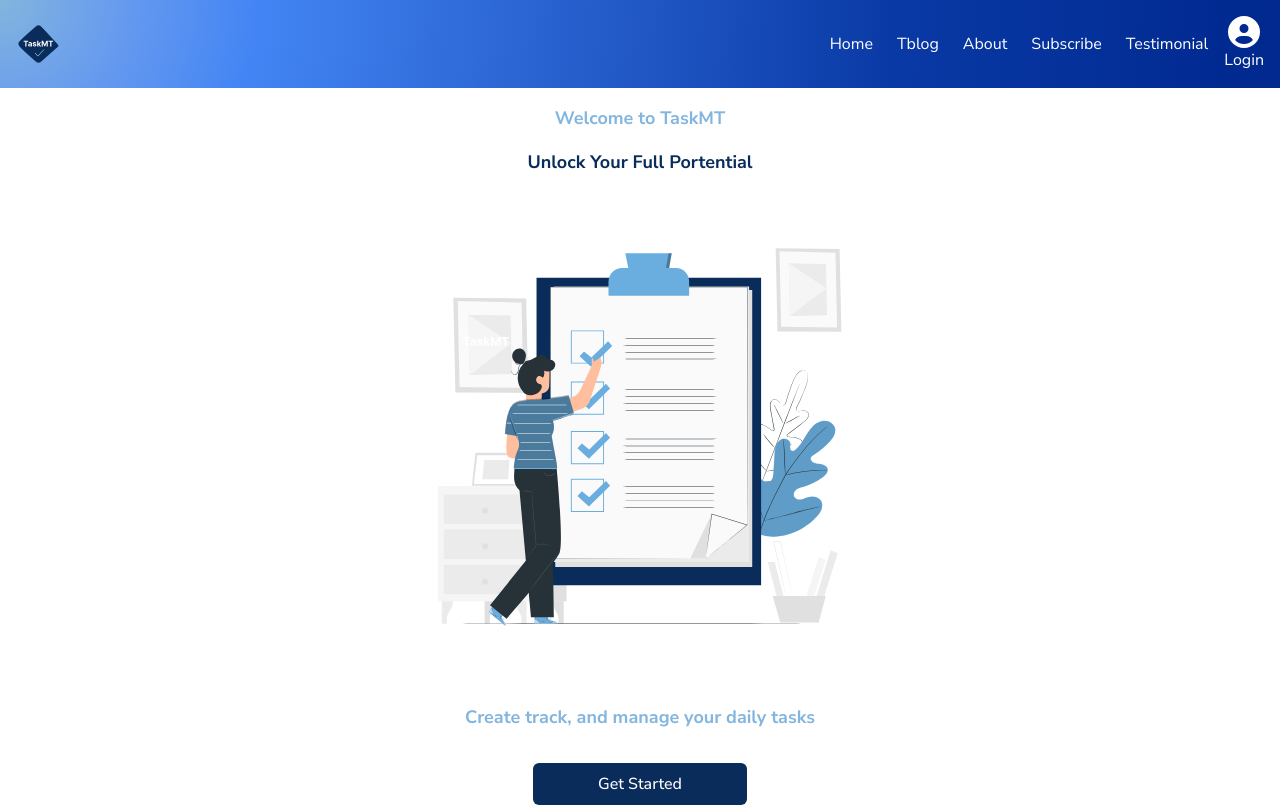
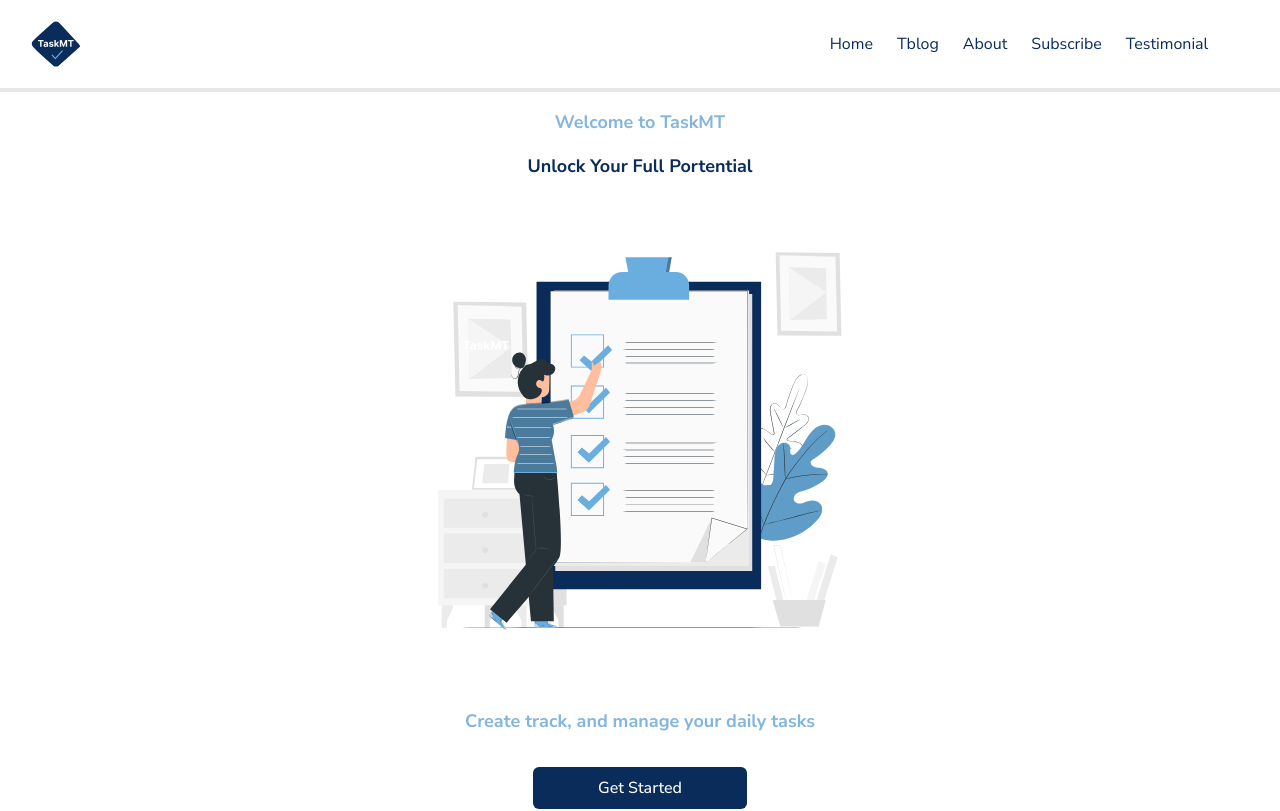
Before and after one commit to Vanessa082/TaskMT, a React (Vite) app in the folder TaskMT_frontend/: page / in a window 1280 px wide. Shown: the top 811 px of the page. Built offline with nearby package versions, Linux system fonts and the light colour scheme; no server answers.

Commit message:
made the navabar of the landing page to be respoonsive and changed the the background color to white

```diff
--- a/TaskMT_frontend/src/Component/Common/Navbar.jsx
+++ b/TaskMT_frontend/src/Component/Common/Navbar.jsx
@@ -33,10 +33,10 @@
   const [menuOpen, setMenuOpen] = useState(false);
 
   return (
-    <nav className="w-full px-4 py-4 flex items-center justify-between bg-custom-gradient text-primary-color lg:text-text-color-1 relative">
+    <nav className="w-full px-4 py-4 flex items-center justify-between bg-text-color-1 text-primary-color lg:text-primary-color relative border-b-4">
       {/* Logo */}
       <Link to="/">
-        <img src={logo} alt="TaskMT logo" className="h-10" />
+        <img src={logo} alt="TaskMT logo" className="h-12 w-20"  />
       </Link>
 
       {/* Hamburger Icon for Mobile */}
@@ -74,7 +74,7 @@
         {/* User Action */}
         {currentUser ? (
           <Link to="/dashboard" className="mt-4 md:mt-0">
-            <div className="user-action-icon flex flex-col items-center text-text-color-1 cursor-pointer">
+            <div className="user-action-icon flex flex-col items-center text-primary-color cursor-pointer">
               <FontAwesomeIcon icon={faUserCircle} size="2x" />
               <span>{currentUser.username}</span>
             </div>
--- a/TaskMT_frontend/src/Pages/dashboard/task/add-task-modal.jsx
+++ b/TaskMT_frontend/src/Pages/dashboard/task/add-task-modal.jsx
@@ -2,7 +2,6 @@
 import { API_BASE_URL } from "../../../constants/constants";
 import { useModalContext } from "../../../providers/context/modal-context";
 import { useDashboardContext } from "../../../providers/context/dashboard-context";
-// import { useNotificationContext } from "../../../providers/context/notification-context"; // Assuming you have a notification context
 
 export default function TaskCreationModal() {
   const [isEditing, setIsEditing] = useState(false);
@@ -10,7 +9,6 @@
 
   const { task, setTask, setTaskModalOpen } = useModalContext();
   const { projects  } = useDashboardContext();
-  // const { notify } = useNotificationContext(); // Assuming you have a notification context
 
   const updateTaskState = (key, value) => {
     setTask((prev) => ({
@@ -40,12 +38,14 @@
         },
         body: JSON.stringify(task),
       });
+      console.log("Response status:", response.status);
 
       if (!response.ok) {
-        throw new Error("Failed to submit the task");
+        throw new Error("Failed to submit the task,");
       }
 
       const result = await response.json();
+      console.log("Result:", result);
       toast.success(`Task ${isEditing ? "updated" : "created"} successfully.`, "success");
       closeModal();
       // Update the project context or refetch tasks here if needed
@@ -126,7 +126,6 @@
               value={task?.project_id || ""}
               onChange={(e) => updateTaskState("project_id", e.target.value)}
               className="border border-gray-300 p-2 rounded mt-1"
-              required
             >
               <option value="">Select a project</option>
               {projects?.map((project) => (
--- a/TaskMT_frontend/src/providers/context/modal-context.jsx
+++ b/TaskMT_frontend/src/providers/context/modal-context.jsx
@@ -2,7 +2,7 @@
 import TaskCreationModal from "../../Pages/dashboard/task/add-task-modal";
 import ProjectDetailsModal from "../../Pages/dashboard/projects/project-details-modal";
 
-const ModalContext = createContext(null);
+const ModalContext = createContext([]);
 
 function ModalContextProvider ({ children })  {
   const [task, setTask] = useState({
--- a/TaskMT_frontend/src/providers/hooks/use-query-request.js
+++ b/TaskMT_frontend/src/providers/hooks/use-query-request.js
@@ -7,7 +7,7 @@
 */
 function useQueryRequest(pathname) {
   const [loading, setLoading] = useState(true);
-  const [data, setData] = useState(null);
+  const [data, setData] = useState([]);
   const [error, setError] = useState("");
   const [reload, setReload] = useState(false);
 
```
